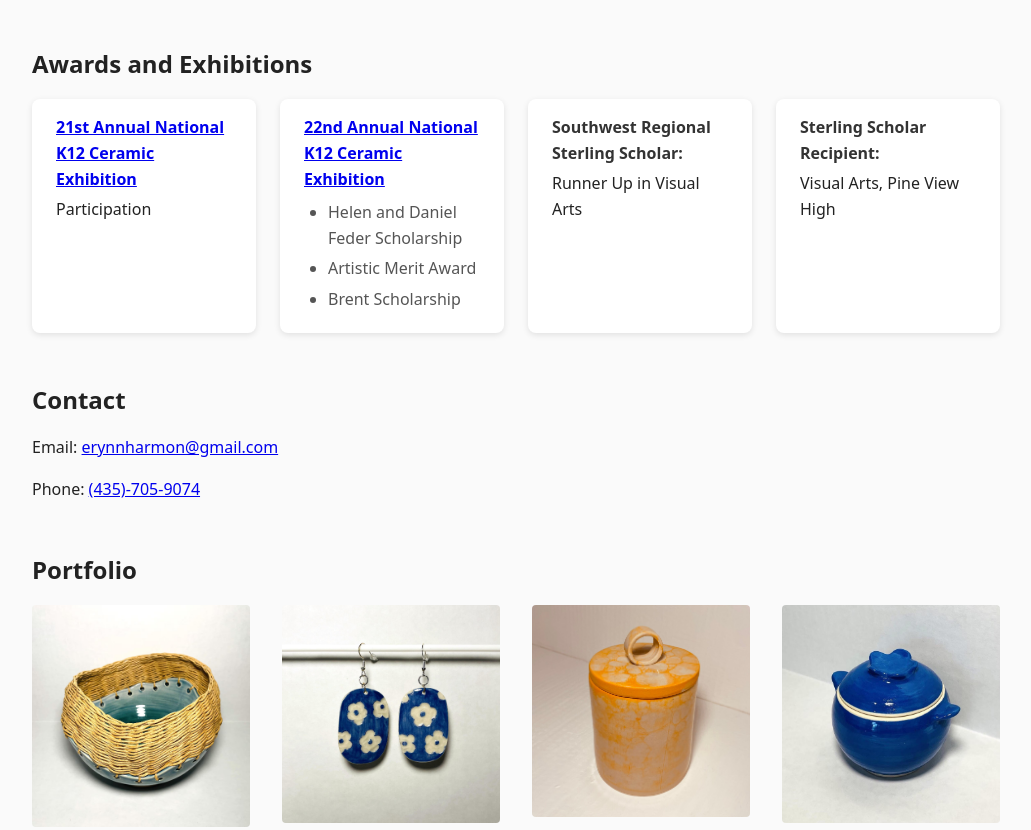
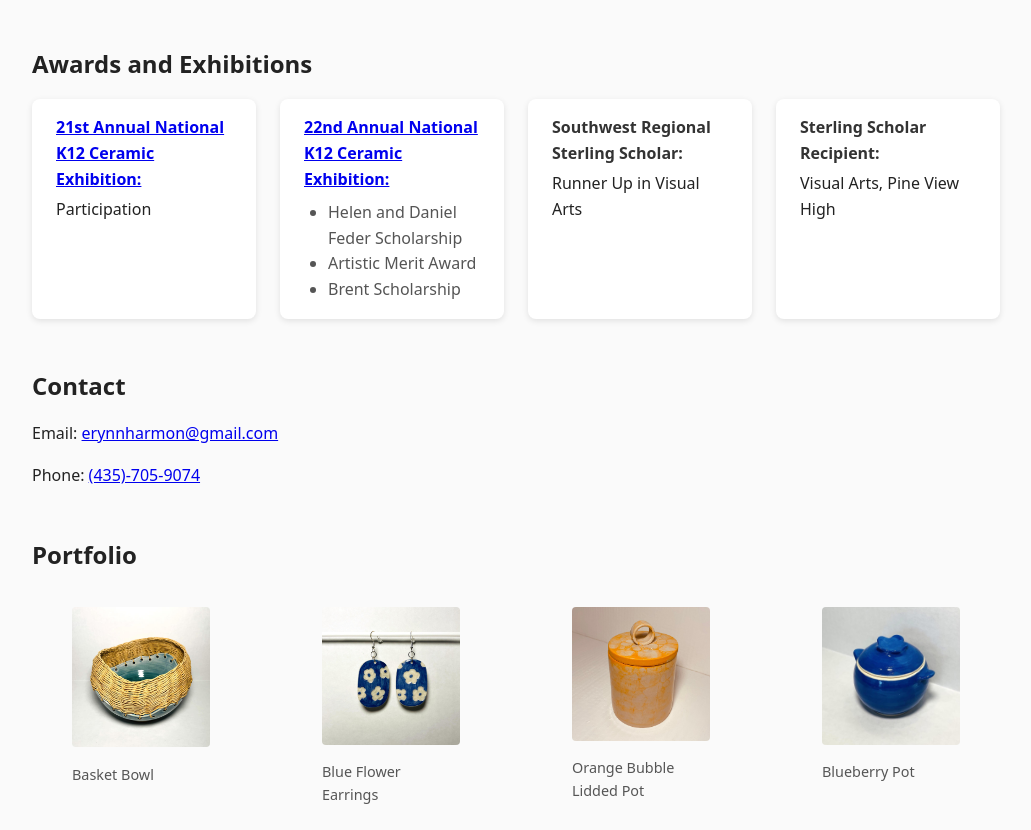
Before and after one commit to Erynn-Harmon-Ceramics/erynn-harmon-ceramics.github.io, a website: page index.html in a window 1280 px wide. Shown: the part 1013-1843 px from the top of the page, without its empty margins (124-1155 px from the left). Drawn offline with Linux system fonts and the light colour scheme.

Commit message:
Went back to an earlier version to try to fix the image issues

```diff
--- a/index.html
+++ b/index.html
@@ -16,7 +16,6 @@
     <p>Ceramic Artist</p>
   </header>
 
-  <!-- STICKY NAV -->
   <nav>
     <a href="#bio">Bio</a>
     <a href="#awards-and-exhibitions">Awards and Exhibitions</a>
@@ -38,7 +37,10 @@
       <h2>Quick Look</h2>
 
       <div class="swiper mySwiper">
-        <div class="swiper-wrapper" id="swiper-wrapper"></div>
+        <div class="swiper-wrapper" id="swiper-wrapper">
+          <!-- Slides injected dynamically -->
+        </div>
+
         <div class="swiper-button-prev"></div>
         <div class="swiper-button-next"></div>
       </div>
@@ -50,7 +52,7 @@
         <li>
           <strong>
             <a href="https://www.k12clay.org/k12-ceramic-exhibition/exhibition-detail-piece-view.asp?event=16&workID=7262&sort=">
-              21st Annual National K12 Ceramic Exhibition
+              21st Annual National K12 Ceramic Exhibition:
             </a>
           </strong>
           Participation
@@ -59,7 +61,7 @@
         <li>
           <strong>
             <a href="https://www.k12clay.org/k12-ceramic-exhibition/exhibition-detail-piece-view.asp?event=17&workID=8941&sort=">
-              22nd Annual National K12 Ceramic Exhibition
+              22nd Annual National K12 Ceramic Exhibition:
             </a>
           </strong>
           <ul class="scholarships-list">
@@ -70,11 +72,13 @@
         </li>
 
         <li>
-          <strong>Southwest Regional Sterling Scholar:</strong> Runner Up in Visual Arts
+          <strong>Southwest Regional Sterling Scholar:</strong>
+          Runner Up in Visual Arts
         </li>
 
         <li>
-          <strong>Sterling Scholar Recipient:</strong> Visual Arts, Pine View High
+          <strong>Sterling Scholar Recipient:</strong>
+          Visual Arts, Pine View High
         </li>
       </ul>
     </section>
@@ -87,7 +91,9 @@
 
     <section id="portfolio">
       <h2>Portfolio</h2>
-      <div class="portfolio-grid" id="portfolio-grid"></div>
+      <div class="portfolio-grid" id="portfolio-grid">
+        <!-- Grid items injected dynamically -->
+      </div>
     </section>
   </main>
 
@@ -95,6 +101,7 @@
     <p>© 2025 Alex Harmon</p>
   </footer>
 
+  <!-- Scripts -->
   <script src="dependencies/swiper-bundle.min.js"></script>
   <script src="script.js"></script>
 </body>
--- a/script.js
+++ b/script.js
@@ -5,7 +5,7 @@
     const portfolioGrid = document.getElementById("portfolio-grid");
 
     images.forEach(image => {
-      /* ---------- SWIPER SLIDE ---------- */
+      // Swiper slide
       const slide = document.createElement("figure");
       slide.className = "swiper-slide";
       slide.innerHTML = `
@@ -14,7 +14,7 @@
       `;
       swiperWrapper.appendChild(slide);
 
-      /* ---------- PORTFOLIO GRID ---------- */
+      // Portfolio grid
       const gridItem = document.createElement("figure");
       gridItem.innerHTML = `
         <img src="images/${image.file}" alt="${image.alt}">
@@ -23,29 +23,24 @@
       portfolioGrid.appendChild(gridItem);
     });
 
-    /* ---------- INIT SWIPER AFTER LOAD ---------- */
     const swiper = new Swiper(".mySwiper", {
       loop: true,
       centeredSlides: true,
       slidesPerView: "auto",
       spaceBetween: 20,
       speed: 1000,
-      roundLengths: true,
 
       autoplay: {
         delay: 5000,
-        disableOnInteraction: false,
+        disableOnInteraction: false
       },
 
       navigation: {
         nextEl: ".swiper-button-next",
-        prevEl: ".swiper-button-prev",
-      },
-
-      simulateTouch: true,
+        prevEl: ".swiper-button-prev"
+      }
     });
 
-    /* Pause on hover */
     const swiperEl = document.querySelector(".mySwiper");
     swiperEl.addEventListener("mouseenter", () => swiper.autoplay.stop());
     swiperEl.addEventListener("mouseleave", () => swiper.autoplay.start());
--- a/styles.css
+++ b/styles.css
@@ -55,7 +55,7 @@ h2 {
   padding: 0;
   margin: 0;
   display: grid;
-  grid-template-columns: repeat(4, 1fr); /* FORCE 4 WIDE */
+  grid-template-columns: repeat(4, 1fr);
   gap: 1.5rem;
 }
 
@@ -90,20 +90,11 @@ h2 {
   color: #333;
 }
 
-/* Scholarships sub-list (no cards) */
 .scholarships-list {
   list-style: disc;
   margin: 0.5rem 0 0 1.5rem;
   padding: 0;
   color: #555;
-}
-
-.scholarships-list li {
-  margin-bottom: 0.3rem;
-  padding: 0;
-  background: none;
-  border-radius: 0;
-  box-shadow: none;
 }
 
 /* ============ */
@@ -112,32 +103,24 @@ h2 {
 
 .mySwiper {
   padding: 2rem 0;
-  margin: 0 auto;
 }
 
 .swiper-slide {
   width: 300px;
   text-align: center;
-  transition: opacity 0.3s ease;
   margin: 0 auto;
 }
 
 .swiper-slide img {
   width: 100%;
-  height: auto;
   max-height: 450px;
   object-fit: cover;
   border-radius: 4px;
 }
 
-/* Grey out non-active slides */
 .swiper-slide-prev,
 .swiper-slide-next {
   opacity: 0.5;
-}
-
-.swiper-slide-active {
-  opacity: 1;
 }
 
 figcaption {
@@ -146,7 +129,6 @@ figcaption {
   color: #555;
 }
 
-/* Hide arrows until hover */
 .swiper-button-prev,
 .swiper-button-next {
   opacity: 0;
@@ -180,22 +162,11 @@ figcaption {
   }
 }
 
-.portfolio-grid figure {
-  margin: 0;
-  text-align: center;
-}
-
 .portfolio-grid img {
   width: 100%;
-  height: auto;
   max-height: 400px;
   object-fit: cover;
   border-radius: 4px;
-  transition: transform 0.2s ease;
-}
-
-.portfolio-grid img:hover {
-  transform: scale(1.02);
 }
 
 /* Footer */
```
